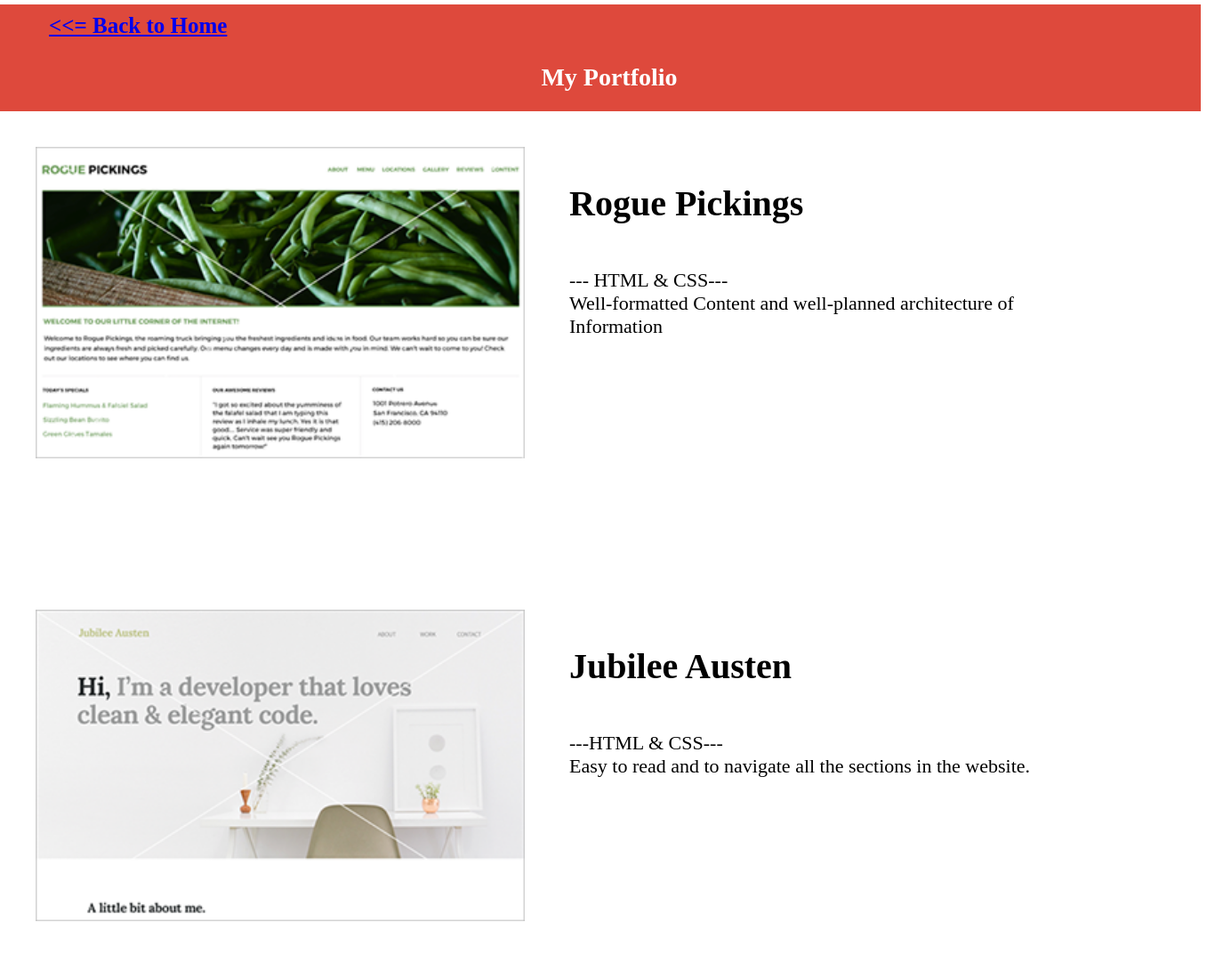
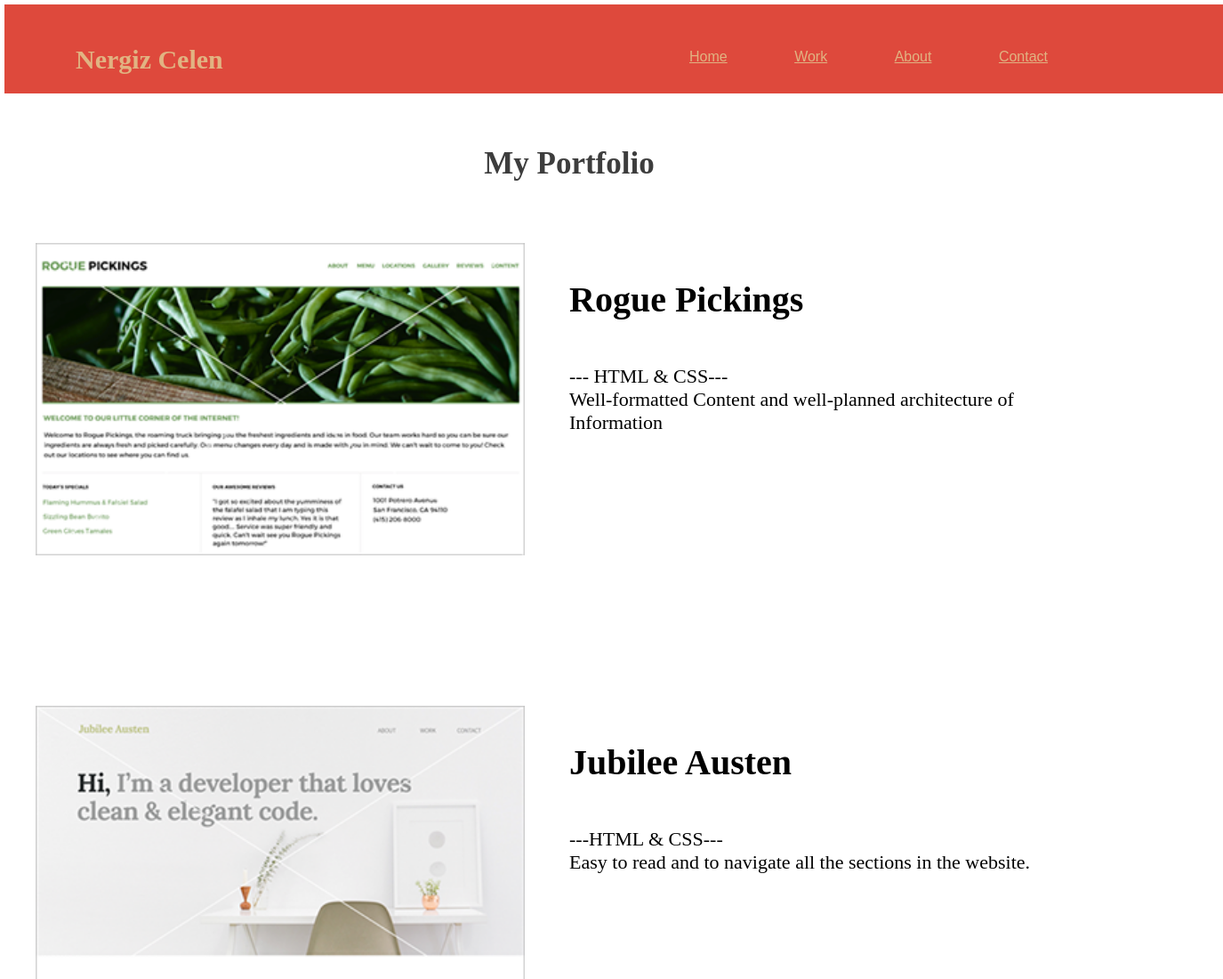
Before and after one commit to nergiz2301/milestone-portfolio-project, a plain HTML site: page work/work.html in a window 1280 px wide. Shown: the top 1100 px of the page at 89% size, 1375 px wide, since content can reach past the window. Drawn offline with Linux system fonts and the light colour scheme; a web font is replaced by a local one.

Commit message:
Changed nav bar section

```diff
--- a/about/cssabout/main.css
+++ b/about/cssabout/main.css
@@ -15,17 +15,46 @@ body p{
 header{
     width:1350px;
     height:120px;
-    background-color: #de493c;
+}
+.full-width1{
+    margin:5px;
+    padding:10px;
+    background-color:#de493c;
+    width:1350px;
+    height:80px;
+}
+nav ul{
+    list-style-type: none;
+    margin:40px;
+    padding:0;
 
 }
-header h4{
-    padding-top:20px;
+nav ul li{
+    display:inline-block;
+}
+nav ul li a{
+    margin-right:1px;
+    margin-left:30px;
+    padding-top:35px;
+    padding-right:10px;
+    padding-left:30px;
+    color:#e1b382;
+}
+.half-width{
+    width:660px;
+    height:80px;
+    float:left;
+}
+.half-width h3{
+    padding-top:5px;
     padding-left:70px;
-    color:#ffffff;
-    font-size:25px;
+    padding-bottom:5px;
+    color:#e1b382;
+    font-size:30px;
+    font-family:'Courier New', Courier, monospace;
 }
 
-#about.full-width{
+#about.full-width3{
     width:1350px;
     height: 600px;
     padding:100px;
@@ -35,7 +64,7 @@ header h4{
     background-size: cover;
 
 }
-.full-width h2{
+.full-width3 h2{
     font-size:30px;
     padding:10px;
     text-align: center;
--- a/contact/csscontact/main.css
+++ b/contact/csscontact/main.css
@@ -14,26 +14,57 @@ body p{
     font-family: 'Average',serif;
     font-size:30px;
 }
-
 header{
     width:1350px;
     height:120px;
-    background-color: #de493c;
+}
+.full-width1{
+    margin:auto;
+    padding:10px;
+    background-color:#de493c;
+    width:1350px;
+    height:80px;
+}
+nav ul{
+    list-style-type: none;
+    margin:40px;
+    padding:0;
 
 }
-header h4{
-    padding-top:20px;
+nav ul li{
+    display:inline-block;
+}
+nav ul li a{
+    margin-right:1px;
+    margin-left:30px;
+    padding-top:35px;
+    padding-right:10px;
+    padding-left:30px;
+    color:#e1b382;
+}
+.half-width{
+    width:660px;
+    height:80px;
+    float:left;
+}
+.half-width h3{
+    padding-top:5px;
     padding-left:70px;
-    color:#ffffff;
-    font-size:25px;
-}
-#contact{
-    background-color: #e0e0d1;
+    padding-bottom:5px;
+    color:#e1b382;
+    font-size:30px;
+    font-family:'Courier New', Courier, monospace;
 
 }
-#contact.full-width{
+#contact.contact.html{
+    background-color: #e0e0d1;
+    background-size: cover;
+
+}
+#contact.full-width2{
     width:1350px;
     height:350px;
+
 
 
 }
--- a/work/csswork/main.css
+++ b/work/csswork/main.css
@@ -13,51 +13,68 @@ body p{
     font-size:30px;
 }
 header{
-    background-color: #de493c;
     width:1350px;
     height:120px;
 }
-header.full-width{
+.full-width1 {
     margin:5px;
     padding:10px;
-    width:1300px;
+    background-color:#de493c;
+    width:1350px;
     height:80px;
-    overflow:auto;
 }
-header.half-width1{
-    width:560px;
-    height:50px;
-    float:left;
+nav ul{
+    list-style-type: none;
+    margin:40px;
+    padding:0;
 
 }
-.half-width1 h4{
-    margin:5px;
-    padding-top:10px;
-    padding-left:50px;
-    font-size:25px;
-    color:#ffffff;
-
+nav ul li{
+    display:inline-block;
 }
-.half-width2 h3{
-    padding-bottom:10px;
-    padding-left:20px;
-    color:#ffffff;
-    font-size:28px;
-    text-align: center;
+nav ul li a{
+    margin-right:1px;
+    margin-left:30px;
+    padding-top:35px;
+    padding-right:10px;
+    padding-left:30px;
+    color:#e1b382;
+}
+.half-width{
+    width:660px;
+    height:80px;
+    float:left;
+}
+.half-width h3{
+    padding-top:5px;
+    padding-left:70px;
+    padding-bottom:5px;
+    color:#e1b382;
+    font-size:30px;
 }
 
 
-#work{
+#work.html{
     background-color:#ffffff;
+    background-size: cover;
+    display:block;
     float:center;
     overflow:auto;
 
 }
-#work.full-width{
+#work.html.full-width2{
     box-sizing: border-box;
     width:1200px;
     height:1450px;
+    background-color: #ffffff;
 
+}
+.full-width2 h2{
+    padding:10px;
+    font-size:35px;
+    color:#3d3d3d;
+    text-align:center;
+    background-color: #ffffff;
 }
 #work h2{
     font-size:30px;
--- a/work/work.html
+++ b/work/work.html
@@ -12,19 +12,26 @@
     <body>
         <header>
             <section>
-                <div class="full-width">
-                    <div class="half-width1">
-                        <h4><a href="../index.html"> <<= Back to Home </a></h4>
+                <div class="full-width1">
+                    <div class="half-width">
+                        <h3>Nergiz Celen</h3>
                     </div>
-                    <div class="half-width2">
-                        <h3>My Portfolio</h3>
+                    <div class="half-width">
+                        <nav>
+                            <ul>
+                                <li><a href="../index.html">Home</a></li>
+                                <li><a href="../work/work.html">Work</a></li>
+                                <li><a href="../about/about.html">About</a></li>
+                                <li><a href="../contact/contact.html">Contact</a></li>
+                            </ul>
+                        </nav>
                     </div>
-                </div>
             </section>
         </header>
         <main>
             <section id="work.html">
-                <div class="full-width">
+                <div class="full-width2">
+                    <h2>My Portfolio</h2>
                     <div class="third-width">
                         <img src="images/rogue-pickings-thumbnail.png" alt="rogue-pickings-thumbnail">
                         <h3>Rogue Pickings</h3>
```
Also changed, not shown: about/about.html (+16 -3 lines), contact/contact.html (+15 -3 lines).
